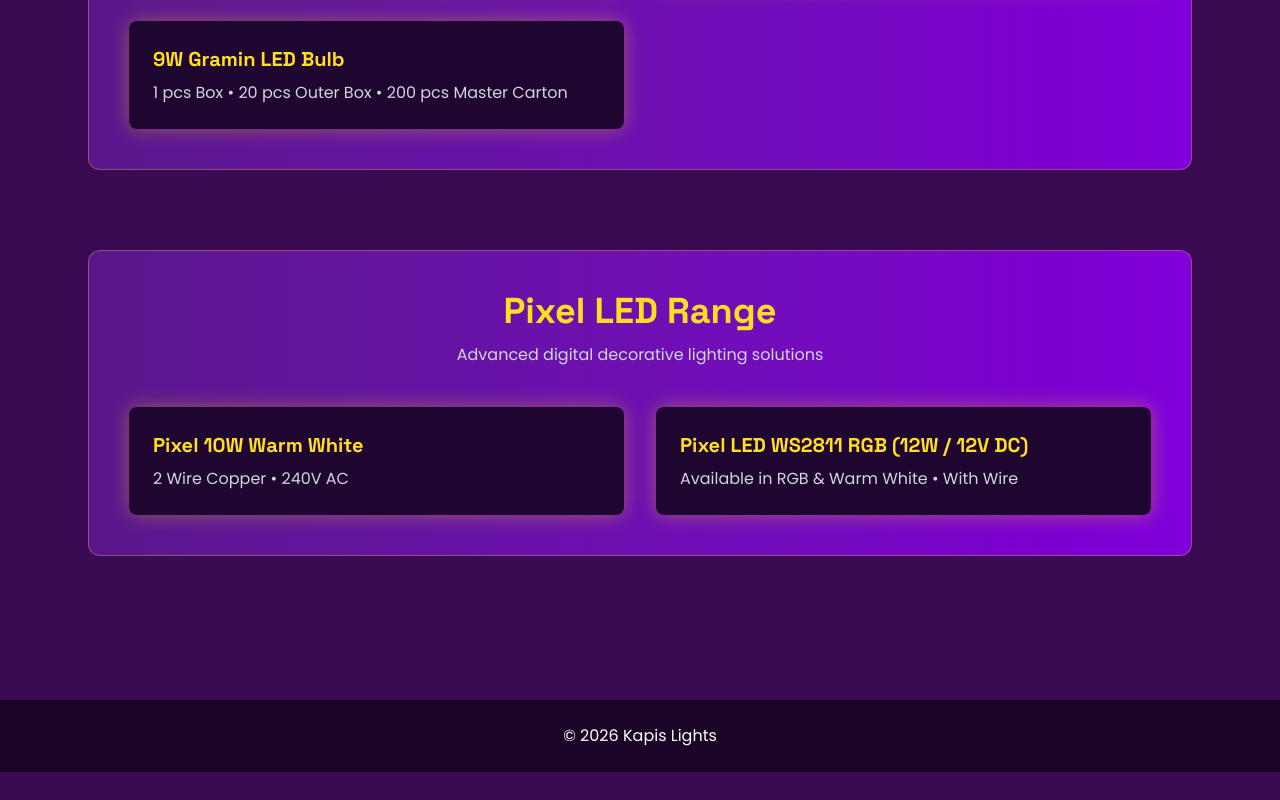
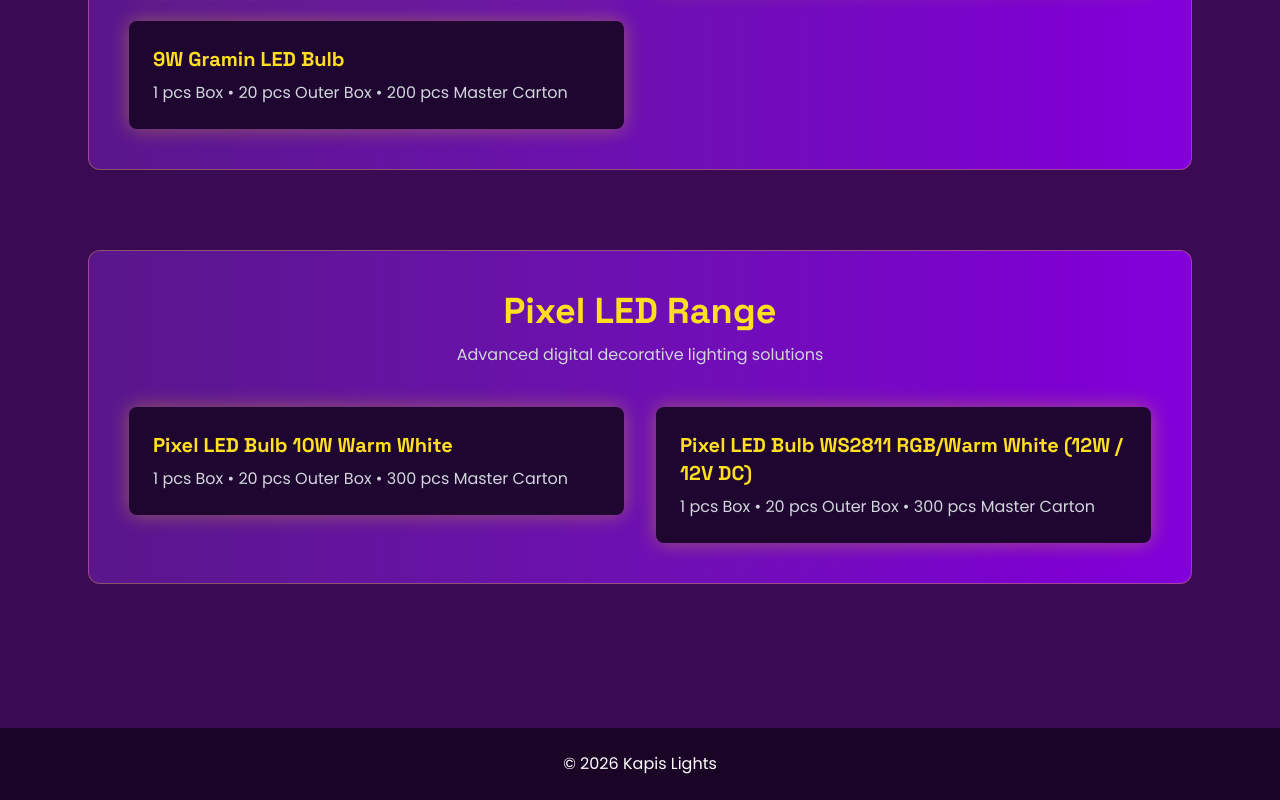
Before and after one commit to Pvekariya/kapis-lights-manual, a Next.js app: page /products in a window 1280 px wide. Shown: the part 2024-2824 px from the top of the page. Before the commit the page ends 2796 px from the top, so only its background shows below. Built offline with nearby package versions, Linux system fonts and the light colour scheme.

Commit message:
Final fixes for 0.5W E27 white image and production sync

```diff
--- a/src/app/dealer/page.tsx
+++ b/src/app/dealer/page.tsx
@@ -95,10 +95,13 @@
               <option value="Gramin 4W">Gramin 4W</option>
               <option value="Gramin 6W">Gramin 6W</option>
               <option value="Gramin 9W">Gramin 9W</option>
-              <option value="5W Pixel LED">5W Pixel LED</option>
-              <option value="10W Pixel LED">10W Pixel LED</option>
-              <option value="12W Jumbo RGB">12W Jumbo RGB</option>
-              <option value="Flower RGB Lamp">Flower RGB Lamp</option>
+              <option value="12W Pixel LED RGB">12W Pixel LED RGB</option>
+              <option value="12W Pixel LED Warm White">12W Pixel LED Warm White</option>
+              <option value="10W Pixel LED Warm White">10W Pixel LED Warm White</option>
+              <option value="12W Metallic Jumbo RGB">12W Metallic Jumbo RGB</option>
+              <option value="12W Metallic Jumbo Motor RGB">12W Metalic Jumbo Motor RGB</option>
+              <option value="5W Metallic Flower RGB Lamp">5W Metallic Flower RGB Lamp</option>
+              <option value="9W Metallic RGB Lamp">9W Metallic RGB Lamp</option>
             </select>
 
             <textarea
--- a/src/app/products/page.tsx
+++ b/src/app/products/page.tsx
@@ -242,10 +242,10 @@
                 <Link href="/products/pixel-10w-warmwhite">
                   <div className="bg-[#1f0630] p-6 rounded-lg hover:scale-105 transition cursor-pointer glow">
                     <h3 className="text-xl font-bold text-yellow-300">
-                      Pixel 10W Warm White
+                      Pixel LED Bulb 10W Warm White
                     </h3>
                     <p className="text-gray-300 mt-2">
-                      2 Wire Copper • 240V AC
+                      1 pcs Box • 20 pcs Outer Box • 300 pcs Master Carton
                     </p>
                   </div>
                 </Link>
@@ -253,10 +253,10 @@
                 <Link href="/products/pixel-ws2811-12w">
                   <div className="bg-[#1f0630] p-6 rounded-lg hover:scale-105 transition cursor-pointer glow">
                     <h3 className="text-xl font-bold text-yellow-300">
-                      Pixel LED WS2811 RGB (12W / 12V DC)
+                      Pixel LED Bulb WS2811 RGB/Warm White  (12W / 12V DC)
                     </h3>
                     <p className="text-gray-300 mt-2">
-                      Available in RGB & Warm White • With Wire
+                      1 pcs Box • 20 pcs Outer Box • 300 pcs Master Carton
                     </p>
                   </div>
                 </Link>
--- a/src/data/products.ts
+++ b/src/data/products.ts
@@ -236,6 +236,7 @@
     description: "WS2811 digital pixel LED module suitable for decorative and architectural lighting.",
     specs: [
       "12 Watt Power",
+      "12 LED Chips",
       "12V DC Input",
       "WS2811 IC Control",
       "Available in RGB and Warm White",
```
